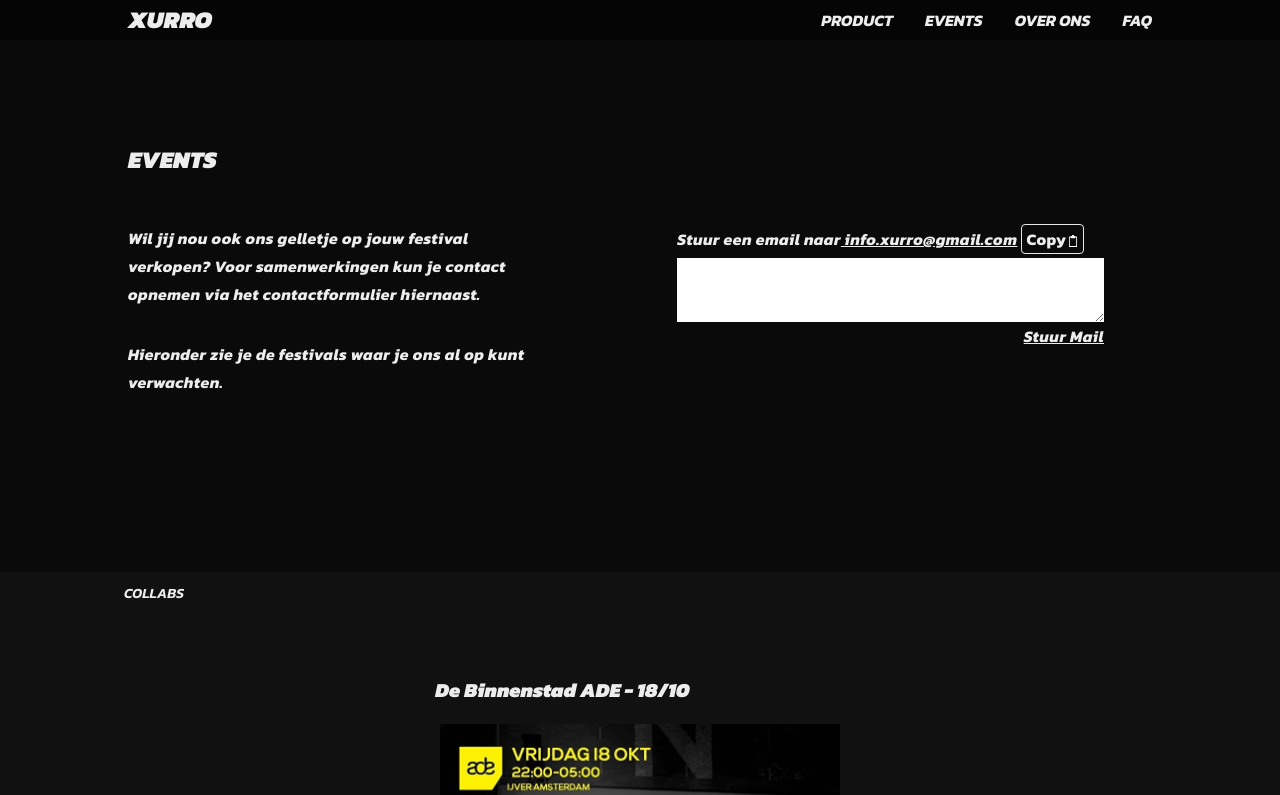
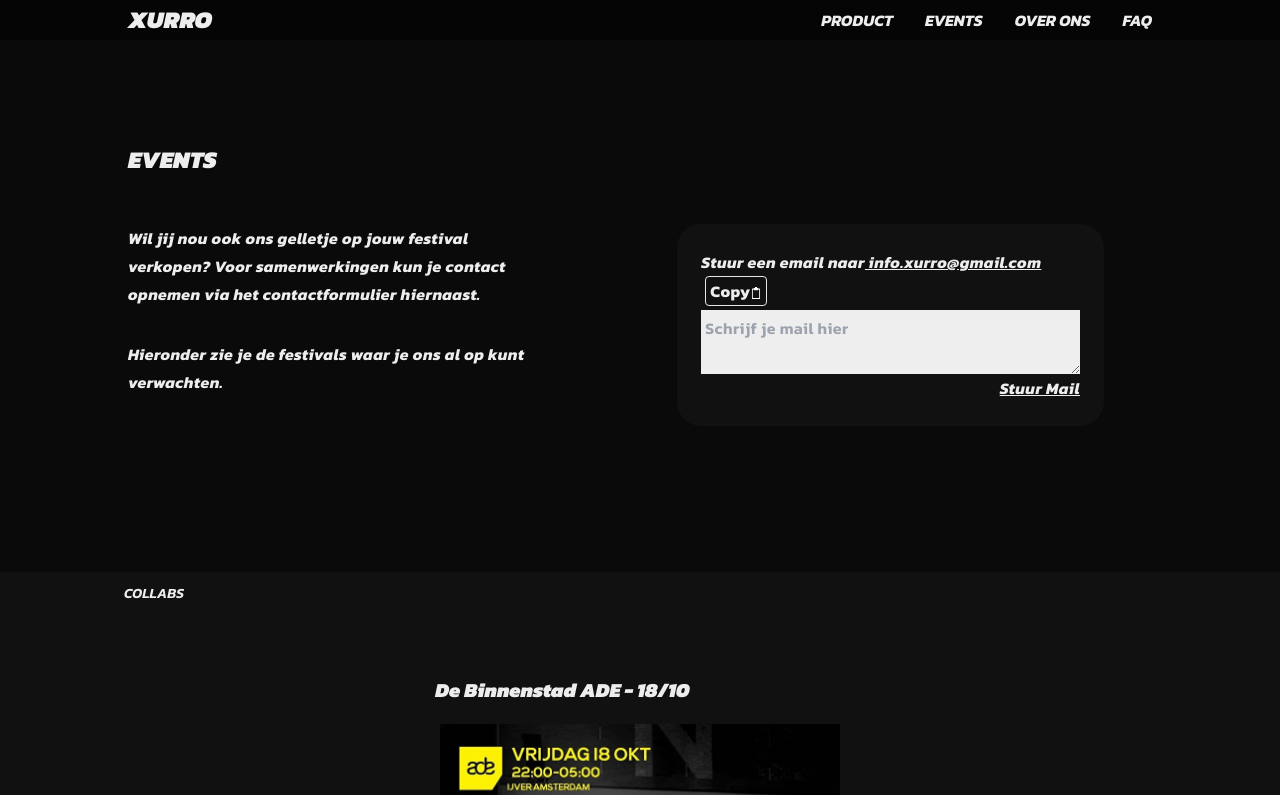
Before and after one commit to Casperavr/xurro-ui, a Next.js app: page /events in a window 1280 px wide. Shown: the top 795 px of the page. Built offline with nearby package versions, Linux system fonts and the light colour scheme.

Commit message:
Refactor contact form and footer component styles

```diff
--- a/app/components/contactForm.tsx
+++ b/app/components/contactForm.tsx
@@ -25,18 +25,18 @@
       };
 
     return (
-        <div className="md:w-5/12 md:mr-12 h-full flex flex-col ml-2 justify-center items-center font-bold tracking-wide leading-7">
+        <div className="md:w-5/12 md:mr-12 h-full flex flex-col p-6 ml-2 justify-center items-center font-bold tracking-wide leading-7 bg-[#111] rounded-3xl ">
             <p className="w-full">
                 Stuur een email naar
                 <span className="underline">
                     &nbsp;info.xurro@gmail.com
                 </span>
-                <button className="ml-1 px-1 border rounded" onClick={() => copyToClipboard("info.xurro@gmail.com")}>
+                <button className="ml-1 px-1 border rounded transform transition duration-500 hover:scale-110" onClick={() => copyToClipboard("info.xurro@gmail.com")}>
                     {isCopied ? "Copied!" : "Copy"}
                     <svg className="inline h-3 w-3" fill="#FFF" version="1.1" id="Capa_1" xmlns="http://www.w3.org/2000/svg" viewBox="0 0 93.842 93.843"><g id="SVGRepo_bgCarrier" strokeWidth="0"></g><g id="SVGRepo_tracerCarrier" strokeLinecap="round" strokeLinejoin="round"></g><g id="SVGRepo_iconCarrier"> <g> <path d="M74.042,11.379h-9.582v-0.693c0-1.768-1.438-3.205-3.206-3.205h-6.435V3.205C54.819,1.437,53.381,0,51.614,0H42.23 c-1.768,0-3.206,1.438-3.206,3.205V7.48H32.59c-1.768,0-3.206,1.438-3.206,3.205v0.693h-9.582c-2.393,0-4.339,1.945-4.339,4.34 v73.785c0,2.394,1.946,4.34,4.339,4.34h54.238c2.394,0,4.339-1.946,4.339-4.34V15.719C78.38,13.324,76.434,11.379,74.042,11.379z M32.617,25.336h28.61c1.709,0,3.102-1.391,3.102-3.1v-3.438h7.554l0.021,68.164l-49.939,0.021V18.801h7.554v3.436 C29.517,23.945,30.907,25.336,32.617,25.336z"></path> </g> </g></svg>
                 </button>
             </p>
-            <textarea className="font-semibold text-black p-1 w-full h-16 mt-1" name="mailbody" onChange={(e) => {handleMailBody(e.target.value)}}/>
+            <textarea placeholder="Schrijf je mail hier" className="font-semibold text-black p-1 w-full h-16 mt-1 bg-[#eee]" name="mailbody" onChange={(e) => {handleMailBody(e.target.value)}}/>
 
             <a
                 className="underline text-end w-full ml-auto"
--- a/app/components/footer.tsx
+++ b/app/components/footer.tsx
@@ -38,7 +38,7 @@
                             <span className="underline">
                                 &nbsp;info.xurro@gmail.com
                             </span>
-                            <button className="text-xs h-5 ml-1 px-1 border rounded" onClick={() => copyToClipboard("info.xurro@gmail.com")}>
+                            <button className="text-xs h-5 ml-1 px-1 border rounded transform transition duration-500 hover:scale-110" onClick={() => copyToClipboard("info.xurro@gmail.com")}>
                                 {isCopied ? "Copied!" : "Copy"}
                                 <svg className="inline h-3 w-3" fill="#FFF" version="1.1" id="Capa_1" xmlns="http://www.w3.org/2000/svg" viewBox="0 0 93.842 93.843"><g id="SVGRepo_bgCarrier" strokeWidth="0"></g><g id="SVGRepo_tracerCarrier" strokeLinecap="round" strokeLinejoin="round"></g><g id="SVGRepo_iconCarrier"> <g> <path d="M74.042,11.379h-9.582v-0.693c0-1.768-1.438-3.205-3.206-3.205h-6.435V3.205C54.819,1.437,53.381,0,51.614,0H42.23 c-1.768,0-3.206,1.438-3.206,3.205V7.48H32.59c-1.768,0-3.206,1.438-3.206,3.205v0.693h-9.582c-2.393,0-4.339,1.945-4.339,4.34 v73.785c0,2.394,1.946,4.34,4.339,4.34h54.238c2.394,0,4.339-1.946,4.339-4.34V15.719C78.38,13.324,76.434,11.379,74.042,11.379z M32.617,25.336h28.61c1.709,0,3.102-1.391,3.102-3.1v-3.438h7.554l0.021,68.164l-49.939,0.021V18.801h7.554v3.436 C29.517,23.945,30.907,25.336,32.617,25.336z"></path> </g> </g></svg>
                             </button>
--- a/app/components/productImage.tsx
+++ b/app/components/productImage.tsx
@@ -19,7 +19,7 @@
     }
 
     return(
-        <button onClick={handleProductClick} className="md:w-5/12 w-full md:mr-12 py-12 h-3/4 flex justify-center items-center bg-[#111] rounded-3xl animate-vibrate">
+        <button onClick={handleProductClick} className="md:w-5/12 w-full md:mr-12 py-12 h-3/4 flex justify-center items-center bg-[#111] rounded-3xl animate-vibrate mb-[5%]">
             <img className={`${logoClicked ? "animate-pop " : ""}${onLoad ? "animate-popin " : ""}h-[95%]`} src="../xurro-product.png"/>
         </button>
     )
--- a/app/layout.tsx
+++ b/app/layout.tsx
@@ -9,7 +9,7 @@
 
 
   return (
-    <html className="h-full" lang="en">
+    <html className="h-full scroll-smooth" lang="en">
       <body className={`font-kanit font-black italic antialiased h-full`}>
         <Header />
 
--- a/app/product/page.tsx
+++ b/app/product/page.tsx
@@ -14,7 +14,7 @@
             <div className="mt-36 px-6 md:px-[10%]">
                 <h1 className="text-2xl flex">HET PRODUCT</h1>
 
-                <div className="flex md:flex-row flex-col justify-between mb-36 mt-12">
+                <div className="flex md:flex-row flex-col-reverse justify-between mb-36 mt-12">
                     <div className="flex flex-col md:w-5/12 font-bold tracking-wide leading-7">
                         <p className="mb-8">*Energie, verpakt in een gelletje*</p>
                         <p className="mb-8">Op zoek naar een extra boost om het festival tot het einde vol te houden? Onze energiegel geeft je precies wat je nodig hebt. Elk zakje zit boordevol energie, dankzij maltodextrine, een lichtzoet en gemakkelijk verteerbaar koolhydraat dat wordt gewonnen uit zetmeel. Maltodextrine staat bekend om zijn vermogen om snel energie te leveren, waardoor het ideaal is voor wanneer je snel een efficiënte oppepper nodig hebt.</p>
```
